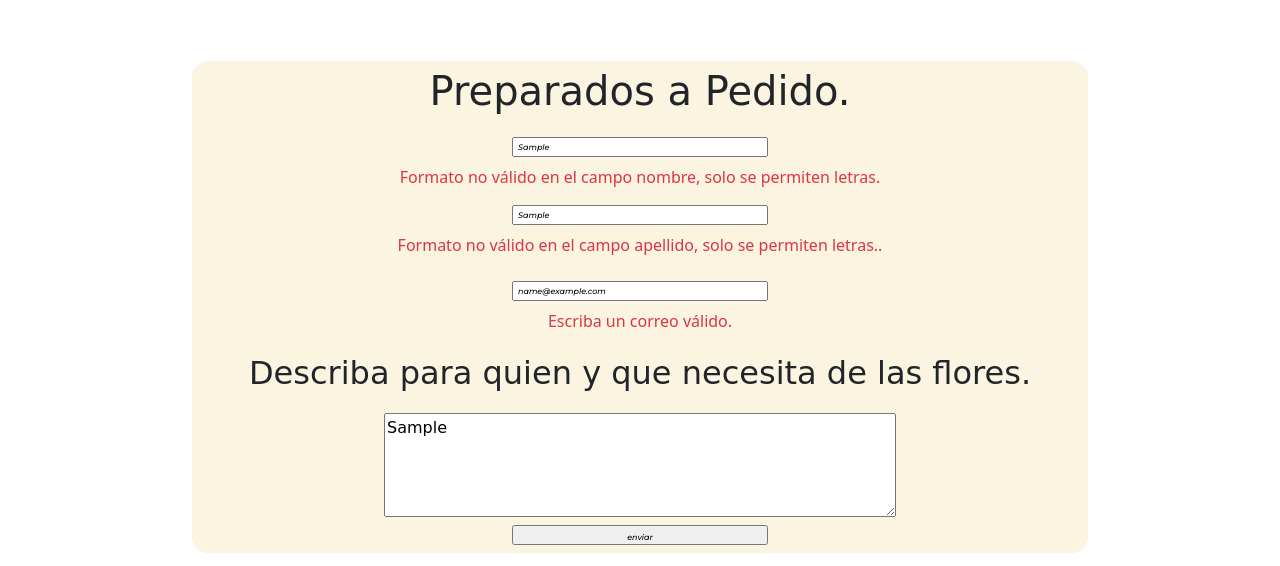
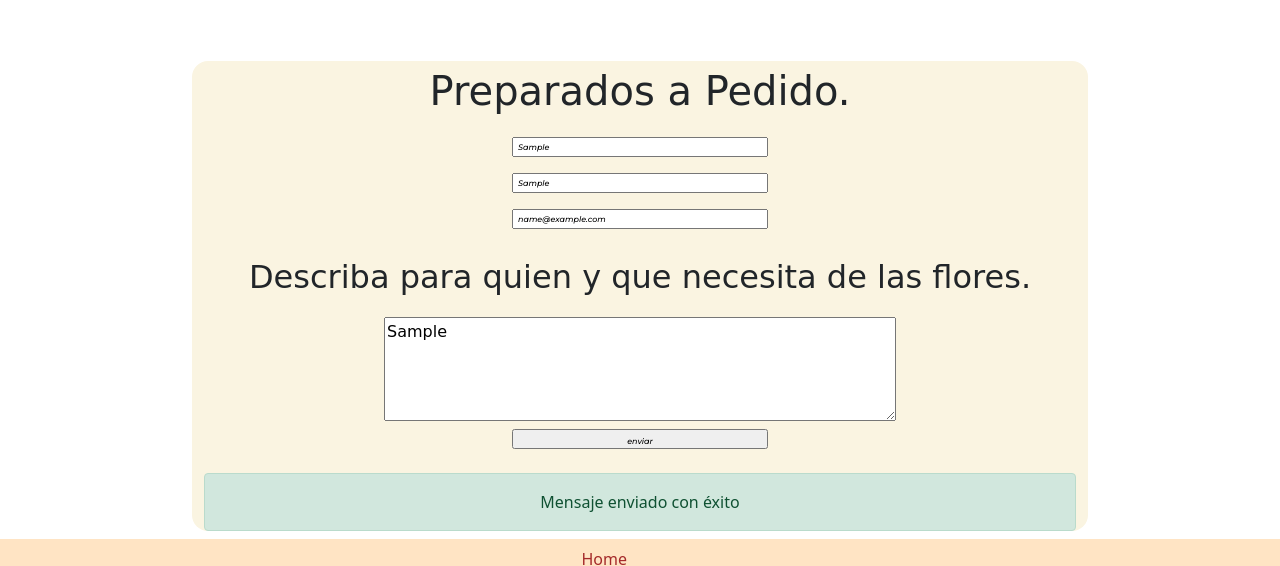
Before and after one commit to PablodelaTorre/LilianFloresdeBach, a website: page paginas/productos.html in a window 1280 px wide. Both pictures are taken after typing "Sample", "Sample", "name@example.com", "Sample" into the empty fields and a click on the input "enviar". Shown: the part 9174-9740 px from the top of the page. Drawn offline with nearby package versions, Linux system fonts and the light colour scheme; files that its build step writes are made by us from their sources; a web font is replaced by a local one.

Commit message:
Formulario productos funcionando

```diff
--- a/paginas/productos.html
+++ b/paginas/productos.html
@@ -665,7 +665,7 @@
             </fieldset>
         </form>
 
-        <div class="alert alert-success my-2 d-none" id="alert-succes"></div>
+        <div class="alert alert-success my-2 d-none" id="alert-success"></div>
 
     </div>
     </main>
--- a/scripts/formulario-productos.js
+++ b/scripts/formulario-productos.js
@@ -5,21 +5,19 @@ $( document ).ready(function() {
     const formProdApellido = $("#form-prod-apellido")
     const formProdEmail = $("#form-prod-email")
 
-    const botonEnviar = $("boton-enviar")
-
     const alertNombre = $("#alert-nombre")
     const alertApellido = $("#alert-apellido")
     const alertEmail = $("#alert-email")
 
-    const alertSucces = $("#alert-success")
+    const alertSuccess = $("#alert-success")
 
     const regFormProdNombre = /^[A-Za-zÑñÁáÉéÍíÓóÚúÜü\s]+$/;
     const regFormProdApellido = /^[A-Za-zÑñÁáÉéÍíÓóÚúÜü\s]+$/;
     const regFormProdEmail = /^[a-z0-9]+(\.[_a-z0-9]+)*@[a-z0-9-]+(\.[a-z0-9-]+)*(\.[a-z]{2,15})$/;
 
     const pintarMensajeExito = () => {
-        alertSucces.removeClass("d-none")
-        alertSucces.prepend("Mensaje enviado con éxito")
+        alertSuccess.removeClass("d-none")
+        alertSuccess.prepend("Mensaje enviado con éxito")
     }
 
     const pintarMensajeError = (errores) => {
@@ -32,11 +30,10 @@ $( document ).ready(function() {
 
     formularioPrepadaros.on("submit", (e) => {
         e.preventDefault()
-        alertSucces.addClass("d-none")
-
+        alertSuccess
         const errores = []
 
-        if(!regFormProdNombre.test(formProdNombre.val)) {
+        if(!regFormProdNombre.test(formProdNombre.val())) {
             formProdNombre.addClass("is-invalid")
 
             errores.push({
@@ -49,7 +46,7 @@ $( document ).ready(function() {
             alertNombre.addClass("d-none")
         }
 
-        if(!regFormProdApellido.test(formProdApellido.val)) {
+        if(!regFormProdApellido.test(formProdApellido.val())) {
             formProdApellido.addClass("is-invalid")
 
             errores.push({
@@ -62,7 +59,7 @@ $( document ).ready(function() {
             alertApellido.addClass("d-none")
         }
 
-        if(!regFormProdEmail.test(formProdEmail.val)) {
+        if(!regFormProdEmail.test(formProdEmail.val())) {
             formProdEmail.addClass("is-invalid")
 
             errores.push({
```
